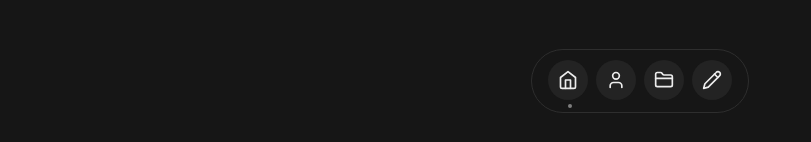
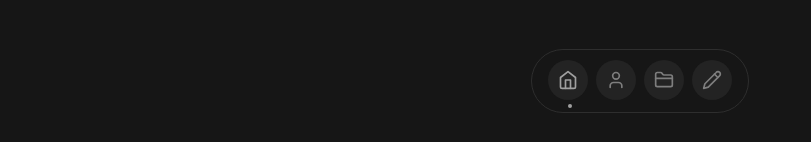
Before and after one commit to haidave/haidave-com, a Next.js app: page / in a window 1280 px wide. Shown: the part 655-797 px from the top of the page, without its empty margins (0-811 px from the left). Built offline with nearby package versions, Linux system fonts and the light colour scheme.

Commit message:
refactor(dock-item): add active styles to icon

```diff
--- a/src/modules/layout/components/dock/parts/dock-item/index.tsx
+++ b/src/modules/layout/components/dock/parts/dock-item/index.tsx
@@ -73,20 +73,20 @@ const DockItem: React.FC<DockItemProps> = ({ href, icon, tooltip, shortcut, mous
                 'hover:bg-secondary'
               )}
             >
-              <div className="grid h-1/2 w-1/2 place-items-center">{icon}</div>
+              <div className={cn('grid h-1/2 w-1/2 place-items-center', isActive ? 'text-secondary' : 'text-tertiary')}>
+                {icon}
+              </div>
             </motion.button>
           </TooltipTrigger>
           <TooltipContent>
-            <div className="flex items-center gap-2">
+            <div className="flex items-center gap-2 text-secondary">
               {tooltip}
-              <span className="grid h-5 w-5 place-items-center rounded-md bg-tertiary font-bold text-tertiary">
-                {shortcut}
-              </span>
+              <span className="grid h-5 w-5 place-items-center rounded-md bg-tertiary font-bold">{shortcut}</span>
             </div>
           </TooltipContent>
         </Tooltip>
       </TooltipProvider>
-      {isActive ? <div className="absolute -bottom-2 left-1/2 h-1 w-1 rounded-full bg-[#7e7e7e]" /> : null}
+      {isActive ? <div className="absolute -bottom-2 left-1/2 h-1 w-1 rounded-full bg-[#a0a0a0]" /> : null}
     </motion.li>
   )
 }
--- a/tailwind.config.cjs
+++ b/tailwind.config.cjs
@@ -8,7 +8,7 @@ const config = {
       },
       textColor: {
         primary: 'var(--text-primary)',
-        secondary: 'var(-text-secondary)',
+        secondary: 'var(--text-secondary)',
         tertiary: 'var(--text-tertiary)',
       },
       backgroundColor: {
```
